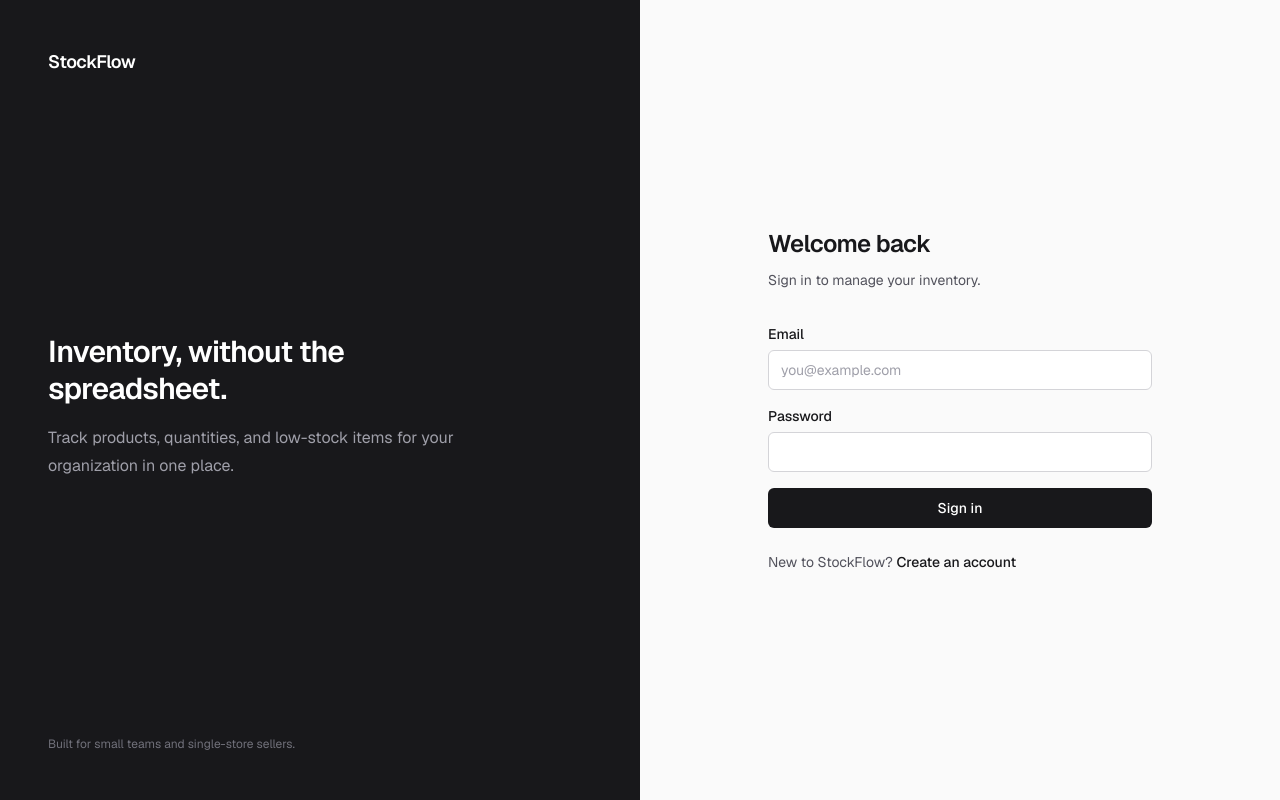
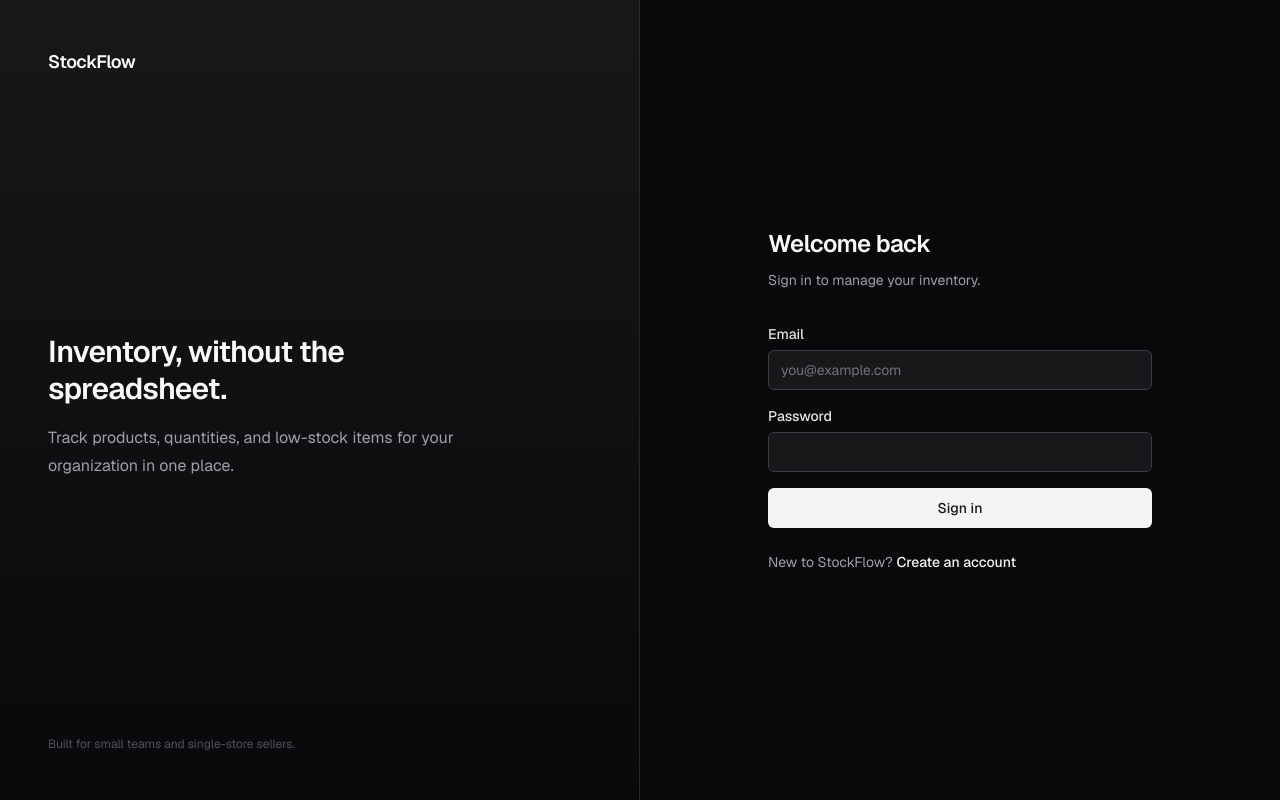
Before and after one commit to MukulPretham/wexa, a Next.js app: page /login in a window 1280 px wide. Built offline with nearby package versions, Linux system fonts and the light colour scheme; no server answers.

Commit message:
style(ui): darken the base theme, primitives and app chrome
Switches the app to a zinc-950 surface with dark form controls, navigation, sidebar and auth panel. Primary actions become light-on-dark for contrast.

```diff
--- a/src/app/(auth)/layout.tsx
+++ b/src/app/(auth)/layout.tsx
@@ -14,7 +14,7 @@ export default async function AuthLayout({ children }: { children: ReactNode })
 
   return (
     <div className="flex min-h-screen flex-1">
-      <aside className="hidden w-1/2 flex-col justify-between bg-zinc-900 p-12 text-white lg:flex">
+      <aside className="hidden w-1/2 flex-col justify-between border-r border-zinc-800 bg-gradient-to-b from-zinc-900 to-zinc-950 p-12 text-zinc-50 lg:flex">
         <Link href="/" className="text-lg font-semibold tracking-tight">
           StockFlow
         </Link>
@@ -29,7 +29,7 @@ export default async function AuthLayout({ children }: { children: ReactNode })
           </p>
         </div>
 
-        <p className="text-xs text-zinc-500">
+        <p className="text-xs text-zinc-600">
           Built for small teams and single-store sellers.
         </p>
       </aside>
@@ -38,7 +38,7 @@ export default async function AuthLayout({ children }: { children: ReactNode })
         <div className="w-full max-w-sm">
           <Link
             href="/"
-            className="mb-10 inline-block text-lg font-semibold tracking-tight text-zinc-900 lg:hidden"
+            className="mb-10 inline-block text-lg font-semibold tracking-tight text-zinc-100 lg:hidden"
           >
             StockFlow
           </Link>
--- a/src/app/(auth)/login/page.tsx
+++ b/src/app/(auth)/login/page.tsx
@@ -9,10 +9,10 @@ export const metadata: Metadata = {
 export default function LoginPage() {
   return (
     <div>
-      <h1 className="text-2xl font-semibold tracking-tight text-zinc-900">
+      <h1 className="text-2xl font-semibold tracking-tight text-zinc-50">
         Welcome back
       </h1>
-      <p className="mt-2 text-sm leading-6 text-zinc-600">
+      <p className="mt-2 text-sm leading-6 text-zinc-400">
         Sign in to manage your inventory.
       </p>
 
@@ -20,11 +20,11 @@ export default function LoginPage() {
         <LoginForm />
       </div>
 
-      <p className="mt-6 text-sm text-zinc-600">
+      <p className="mt-6 text-sm text-zinc-400">
         New to StockFlow?{" "}
         <Link
           href="/signup"
-          className="font-medium text-zinc-900 underline-offset-4 hover:underline"
+          className="font-medium text-zinc-100 underline-offset-4 hover:underline"
         >
           Create an account
         </Link>
--- a/src/app/(auth)/signup/page.tsx
+++ b/src/app/(auth)/signup/page.tsx
@@ -9,10 +9,10 @@ export const metadata: Metadata = {
 export default function SignupPage() {
   return (
     <div>
-      <h1 className="text-2xl font-semibold tracking-tight text-zinc-900">
+      <h1 className="text-2xl font-semibold tracking-tight text-zinc-50">
         Create your organization
       </h1>
-      <p className="mt-2 text-sm leading-6 text-zinc-600">
+      <p className="mt-2 text-sm leading-6 text-zinc-400">
         Set up a workspace for your products and inventory.
       </p>
 
@@ -20,11 +20,11 @@ export default function SignupPage() {
         <SignupForm />
       </div>
 
-      <p className="mt-6 text-sm text-zinc-600">
+      <p className="mt-6 text-sm text-zinc-400">
         Already have an account?{" "}
         <Link
           href="/login"
-          className="font-medium text-zinc-900 underline-offset-4 hover:underline"
+          className="font-medium text-zinc-100 underline-offset-4 hover:underline"
         >
           Sign in
         </Link>
--- a/src/app/globals.css
+++ b/src/app/globals.css
@@ -5,6 +5,17 @@
   --font-mono: var(--font-geist-mono);
 }
 
+:root {
+  color-scheme: dark;
+}
+
 body {
   font-family: var(--font-sans), system-ui, sans-serif;
+  background-color: #09090b;
+  color: #fafafa;
 }
+
+::selection {
+  background-color: #3f3f46;
+  color: #fafafa;
+}
--- a/src/app/layout.tsx
+++ b/src/app/layout.tsx
@@ -1,4 +1,4 @@
-import type { Metadata } from "next";
+import type { Metadata, Viewport } from "next";
 import { Geist, Geist_Mono } from "next/font/google";
 import "./globals.css";
 
@@ -17,13 +17,17 @@ export const metadata: Metadata = {
   description: "Simple inventory management for small teams.",
 };
 
+export const viewport: Viewport = {
+  themeColor: "#09090b",
+};
+
 export default function RootLayout({ children }: LayoutProps<"/">) {
   return (
     <html
       lang="en"
       className={`${geistSans.variable} ${geistMono.variable} h-full antialiased`}
     >
-      <body className="flex min-h-full flex-col bg-zinc-50 text-zinc-900">
+      <body className="flex min-h-full flex-col bg-zinc-950 text-zinc-100">
         {children}
       </body>
     </html>
--- a/src/components/app-shell.tsx
+++ b/src/components/app-shell.tsx
@@ -16,11 +16,11 @@ export function AppShell({
   children,
 }: AppShellProps) {
   return (
-    <div className="flex min-h-screen flex-1 flex-col lg:flex-row">
-      <header className="flex h-16 items-center justify-between gap-4 border-b border-zinc-200 bg-white px-4 lg:hidden">
+    <div className="flex min-h-screen flex-1 flex-col bg-zinc-950 lg:flex-row">
+      <header className="flex h-16 items-center justify-between gap-4 border-b border-zinc-800 bg-zinc-950 px-4 lg:hidden">
         <Link
           href="/dashboard"
-          className="text-sm font-semibold tracking-tight text-zinc-900"
+          className="text-sm font-semibold tracking-tight text-zinc-100"
         >
           StockFlow
         </Link>
@@ -49,21 +49,21 @@ export function AppShell({
         </div>
       </header>
 
-      <aside className="hidden w-64 shrink-0 flex-col border-r border-zinc-200 bg-white lg:flex">
-        <div className="flex h-16 items-center border-b border-zinc-200 px-6">
+      <aside className="hidden w-64 shrink-0 flex-col border-r border-zinc-800 bg-zinc-950 lg:flex">
+        <div className="flex h-16 items-center border-b border-zinc-800 px-6">
           <Link
             href="/dashboard"
-            className="text-base font-semibold tracking-tight text-zinc-900"
+            className="text-base font-semibold tracking-tight text-zinc-100"
           >
             StockFlow
           </Link>
         </div>
 
         <div className="px-5 py-5">
-          <p className="text-xs font-medium uppercase tracking-wide text-zinc-400">
+          <p className="text-xs font-medium uppercase tracking-wide text-zinc-500">
             Workspace
           </p>
-          <p className="mt-1 truncate text-sm font-medium text-zinc-900">
+          <p className="mt-1 truncate text-sm font-medium text-zinc-100">
             {organizationName}
           </p>
         </div>
@@ -74,7 +74,7 @@ export function AppShell({
           <NavLink href="/settings">Settings</NavLink>
         </nav>
 
-        <div className="border-t border-zinc-200 p-4">
+        <div className="border-t border-zinc-800 p-4">
           <p className="truncate px-1 text-xs text-zinc-500">{userEmail}</p>
           <form action={logoutAction} className="mt-3">
             <Button
--- a/src/components/nav-link.tsx
+++ b/src/components/nav-link.tsx
@@ -22,8 +22,8 @@ export function NavLink({ href, compact = false, children }: NavLinkProps) {
         "block rounded-md font-medium transition-colors",
         compact ? "px-2 py-1.5 text-xs" : "px-3 py-2 text-sm",
         active
-          ? "bg-zinc-900 text-white"
-          : "text-zinc-600 hover:bg-zinc-100 hover:text-zinc-900",
+          ? "bg-zinc-800 text-zinc-50"
+          : "text-zinc-400 hover:bg-zinc-900 hover:text-zinc-100",
       )}
     >
       {children}
--- a/src/components/ui/button.tsx
+++ b/src/components/ui/button.tsx
@@ -6,11 +6,11 @@ export type ButtonSize = "sm" | "md";
 
 const variantClasses: Record<ButtonVariant, string> = {
   primary:
-    "bg-zinc-900 text-white hover:bg-zinc-800 focus-visible:ring-zinc-500",
+    "bg-zinc-100 text-zinc-900 hover:bg-white focus-visible:ring-zinc-400",
   secondary:
-    "border border-zinc-300 bg-white text-zinc-900 hover:bg-zinc-50 focus-visible:ring-zinc-400",
+    "border border-zinc-700 bg-zinc-900 text-zinc-100 hover:bg-zinc-800 focus-visible:ring-zinc-600",
   ghost:
-    "text-zinc-600 hover:bg-zinc-100 hover:text-zinc-900 focus-visible:ring-zinc-400",
+    "text-zinc-400 hover:bg-zinc-800 hover:text-zinc-100 focus-visible:ring-zinc-600",
   danger:
     "bg-red-600 text-white hover:bg-red-500 focus-visible:ring-red-500",
 };
@@ -33,7 +33,7 @@ export function buttonVariants({
 }: ButtonStyleOptions = {}): string {
   return cn(
     "inline-flex items-center justify-center gap-2 rounded-md font-medium transition-colors",
-    "focus-visible:outline-none focus-visible:ring-2 focus-visible:ring-offset-2",
+    "focus-visible:outline-none focus-visible:ring-2 focus-visible:ring-offset-2 focus-visible:ring-offset-zinc-950",
     "disabled:pointer-events-none disabled:opacity-50",
     variantClasses[variant],
     sizeClasses[size],
--- a/src/components/ui/field.tsx
+++ b/src/components/ui/field.tsx
@@ -13,7 +13,7 @@ export function Field({ label, htmlFor, hint, error, children }: FieldProps) {
     <div className="space-y-1.5">
       <label
         htmlFor={htmlFor}
-        className="block text-sm font-medium text-zinc-900"
+        className="block text-sm font-medium text-zinc-200"
       >
         {label}
       </label>
@@ -21,9 +21,7 @@ export function Field({ label, htmlFor, hint, error, children }: FieldProps) {
       {hint && !error ? (
         <p className="text-xs text-zinc-500">{hint}</p>
       ) : null}
-      {error ? (
-        <p className="text-xs font-medium text-red-600">{error}</p>
-      ) : null}
+      {error ? <p className="text-xs font-medium text-red-400">{error}</p> : null}
     </div>
   );
 }
@@ -36,7 +34,7 @@ export function FormError({ message }: { message?: string }) {
   return (
     <p
       role="alert"
-      className="rounded-md border border-red-200 bg-red-50 px-3 py-2 text-sm text-red-700"
+      className="rounded-md border border-red-500/30 bg-red-500/10 px-3 py-2 text-sm text-red-300"
     >
       {message}
     </p>
--- a/src/components/ui/input.tsx
+++ b/src/components/ui/input.tsx
@@ -8,11 +8,11 @@ export function Input({
   return (
     <input
       className={cn(
-        "h-10 w-full rounded-md border border-zinc-300 bg-white px-3 text-sm text-zinc-900",
-        "placeholder:text-zinc-400",
-        "focus:border-zinc-500 focus:outline-none focus:ring-2 focus:ring-zinc-200",
-        "disabled:cursor-not-allowed disabled:bg-zinc-50 disabled:text-zinc-500",
-        "aria-invalid:border-red-400 aria-invalid:focus:ring-red-100",
+        "h-10 w-full rounded-md border border-zinc-700 bg-zinc-900 px-3 text-sm text-zinc-100",
+        "placeholder:text-zinc-500",
+        "focus:border-zinc-500 focus:outline-none focus:ring-2 focus:ring-zinc-700/60",
+        "disabled:cursor-not-allowed disabled:bg-zinc-900/50 disabled:text-zinc-500",
+        "aria-invalid:border-red-500/60 aria-invalid:focus:ring-red-500/20",
         className,
       )}
       {...props}
--- a/src/components/ui/textarea.tsx
+++ b/src/components/ui/textarea.tsx
@@ -8,11 +8,11 @@ export function Textarea({
   return (
     <textarea
       className={cn(
-        "min-h-24 w-full rounded-md border border-zinc-300 bg-white px-3 py-2 text-sm text-zinc-900",
-        "placeholder:text-zinc-400",
-        "focus:border-zinc-500 focus:outline-none focus:ring-2 focus:ring-zinc-200",
-        "disabled:cursor-not-allowed disabled:bg-zinc-50 disabled:text-zinc-500",
-        "aria-invalid:border-red-400 aria-invalid:focus:ring-red-100",
+        "min-h-24 w-full rounded-md border border-zinc-700 bg-zinc-900 px-3 py-2 text-sm text-zinc-100",
+        "placeholder:text-zinc-500",
+        "focus:border-zinc-500 focus:outline-none focus:ring-2 focus:ring-zinc-700/60",
+        "disabled:cursor-not-allowed disabled:bg-zinc-900/50 disabled:text-zinc-500",
+        "aria-invalid:border-red-500/60 aria-invalid:focus:ring-red-500/20",
         className,
       )}
       {...props}
```
